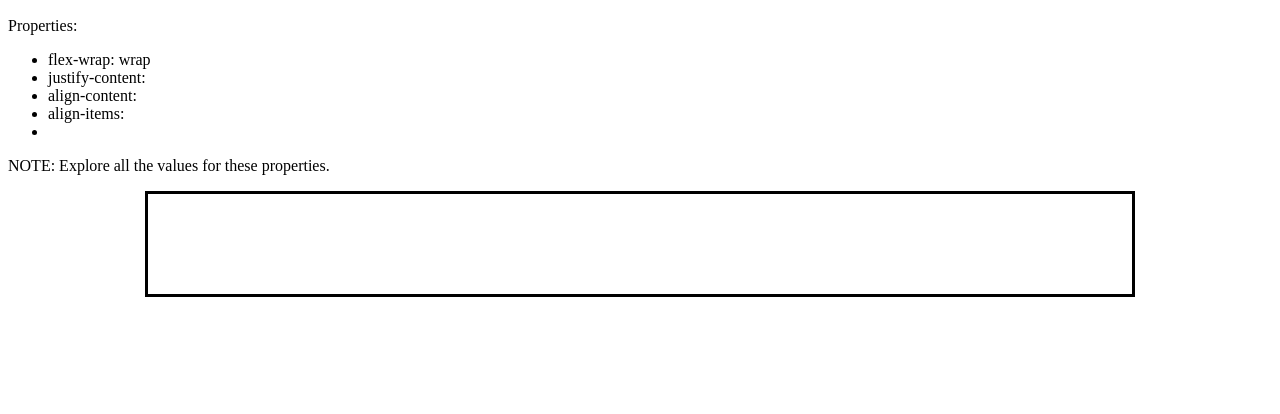
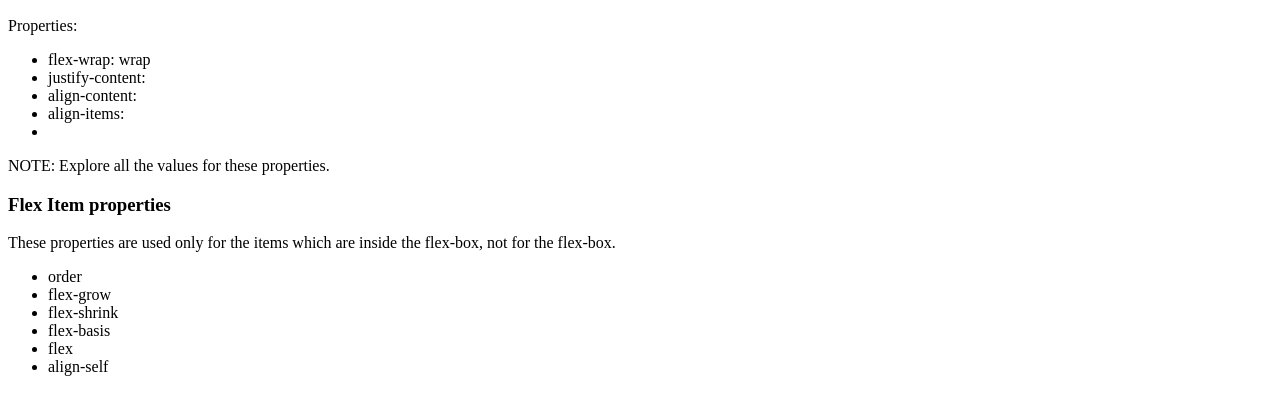
Before and after one commit to Rajaneesh0809/10000-CODERS-CSS-NOTES, a plain HTML site: page DAY-22(25thNov)/index.html in a window 1280 px wide. Shown: the part 110-524 px from the top of the page. Drawn offline with Linux system fonts and the light colour scheme.

Commit message:
del pics

```diff
--- a/DAY-22(25thNov)/index.html
+++ b/DAY-22(25thNov)/index.html
@@ -21,23 +21,16 @@
     </ul>
     <p>NOTE: Explore all the values for these properties.</p>
 
+    <h3>Flex Item properties</h3>
+    <p>These properties are used only for the items which are inside the flex-box, not for the flex-box.</p>
+    <ul>
+        <li>order</li>
+        <li>flex-grow</li>
+        <li>flex-shrink</li>
+        <li>flex-basis</li>
+        <li>flex</li>
+        <li>align-self</li>
+    </ul>
 
-
-
-
-
-
-    <div id="d1">
-        <!-- <img src="./Screenshot 2024-10-14 022605.png" alt="">
-        <img src="./Screenshot 2024-10-14 022625.png" alt="">
-        <img src="./Screenshot 2024-10-14 022645.png" alt="">
-        <img src="./Screenshot 2024-10-14 022700.png" alt="">
-        <img src="./Screenshot 2024-10-14 022715.png" alt="">
-        <img src="./Screenshot 2024-10-14 022605.png" alt="">
-        <img src="./Screenshot 2024-10-14 022625.png" alt="">
-        <img src="./Screenshot 2024-10-14 022645.png" alt="">
-        <img src="./Screenshot 2024-10-14 022700.png" alt="">
-        <img src="./Screenshot 2024-10-14 022715.png" alt="">
-    </div> -->
 </body>
 </html>
```
